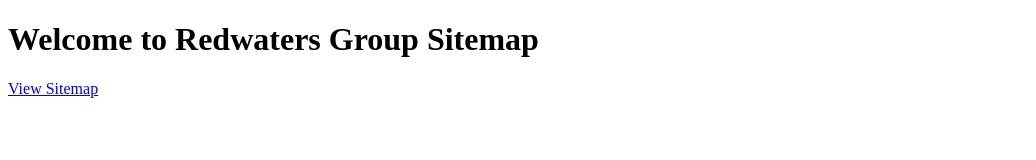
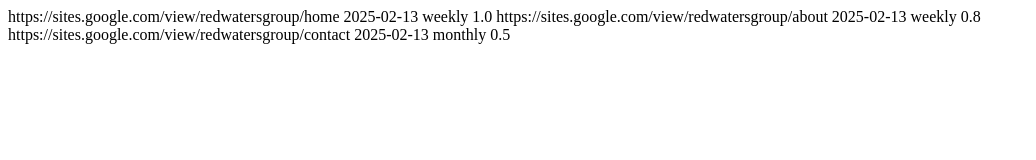
Before and after one commit to Shagga01/redwatersgroup-sitemap, a plain HTML site: page index.html in a window 1280 px wide. Shown: the whole page, without its empty margins (0-1036 px from the left). Drawn offline with Linux system fonts and the light colour scheme.

Commit message:
index.html

```diff
--- a/index.html
+++ b/index.html
@@ -1,12 +1,21 @@
-<!DOCTYPE html>
-<html lang="en">
-<head>
-    <meta charset="UTF-8">
-    <meta name="viewport" content="width=device-width, initial-scale=1.0">
-    <title>Redwaters Group Sitemap</title>
-</head>
-<body>
-    <h1>Welcome to Redwaters Group Sitemap</h1>
-    <p><a href="sitemap.xml">View Sitemap</a></p>
-</body>
-</html>
+<?xml version="1.0" encoding="UTF-8"?>
+<urlset xmlns="http://www.sitemaps.org/schemas/sitemap/0.9">
+    <url>
+        <loc>https://sites.google.com/view/redwatersgroup/home</loc>
+        <lastmod>2025-02-13</lastmod>
+        <changefreq>weekly</changefreq>
+        <priority>1.0</priority>
+    </url>
+    <url>
+        <loc>https://sites.google.com/view/redwatersgroup/about</loc>
+        <lastmod>2025-02-13</lastmod>
+        <changefreq>weekly</changefreq>
+        <priority>0.8</priority>
+    </url>
+    <url>
+        <loc>https://sites.google.com/view/redwatersgroup/contact</loc>
+        <lastmod>2025-02-13</lastmod>
+        <changefreq>monthly</changefreq>
+        <priority>0.5</priority>
+    </url>
+</urlset>
```
